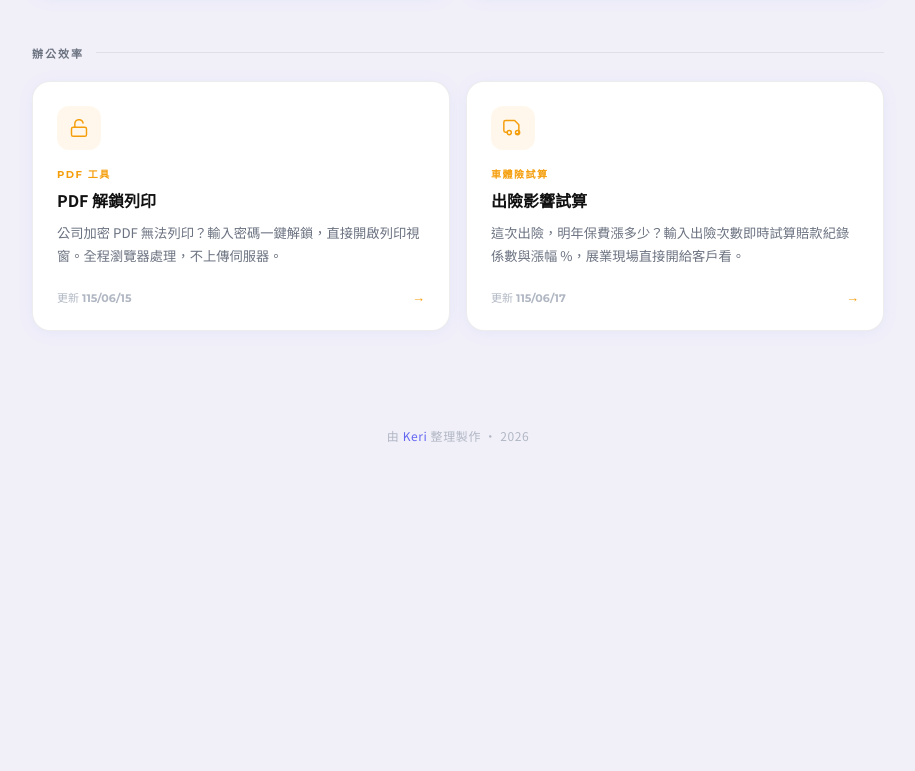
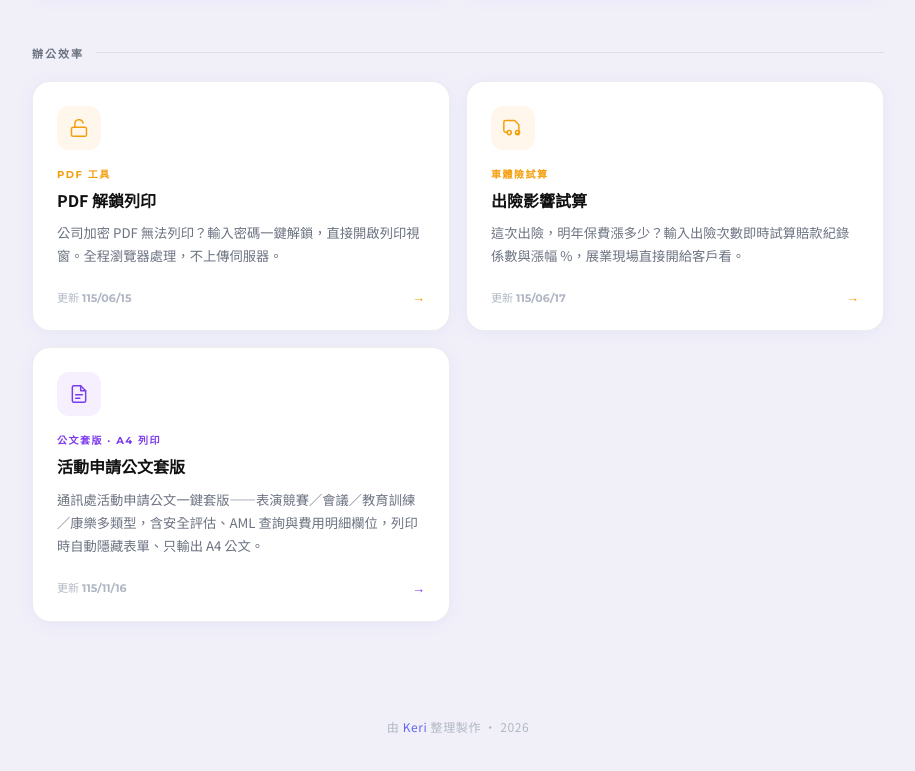
Before and after one commit to kevinyicheng/kevin-supply-hub, a plain HTML site: page index.html in a window 1280 px wide. Shown: the part 1517-2288 px from the top of the page, without its empty margins (182-1097 px from the left). Before the commit the page ends 2025 px from the top, so only its background shows below. Drawn offline with Linux system fonts and the light colour scheme.

Commit message:
feat(index): 辦公效率新增『活動申請公文套版』卡片（fbpayment-template）
Co-Authored-By: Claude Opus 4.8 <noreply@anthropic.com>

```diff
--- a/index.html
+++ b/index.html
@@ -711,6 +711,19 @@
           </div>
         </a>
 
+        <a class="card" href="https://kevinyicheng.github.io/fbpayment-template/" target="_blank" rel="noopener" style="--card-accent:#7C3AED">
+          <div class="card-icon" style="background:rgba(124,58,237,0.08)">
+            <svg viewBox="0 0 24 24" fill="none" stroke="currentColor" stroke-width="2" stroke-linecap="round" stroke-linejoin="round"><path d="M14 2H6a2 2 0 0 0-2 2v16a2 2 0 0 0 2 2h12a2 2 0 0 0 2-2V8z"/><polyline points="14 2 14 8 20 8"/><line x1="8" y1="13" x2="16" y2="13"/><line x1="8" y1="17" x2="13" y2="17"/></svg>
+          </div>
+          <div class="card-tag">公文套版 · A4 列印</div>
+          <h2>活動申請公文套版</h2>
+          <p>通訊處活動申請公文一鍵套版——表演競賽／會議／教育訓練／康樂多類型，含安全評估、AML 查詢與費用明細欄位，列印時自動隱藏表單、只輸出 A4 公文。</p>
+          <div class="card-footer">
+            <span class="card-date">更新 115/11/16</span>
+            <span class="card-arrow">→</span>
+          </div>
+        </a>
+
       </div>
     </section>
 
```
